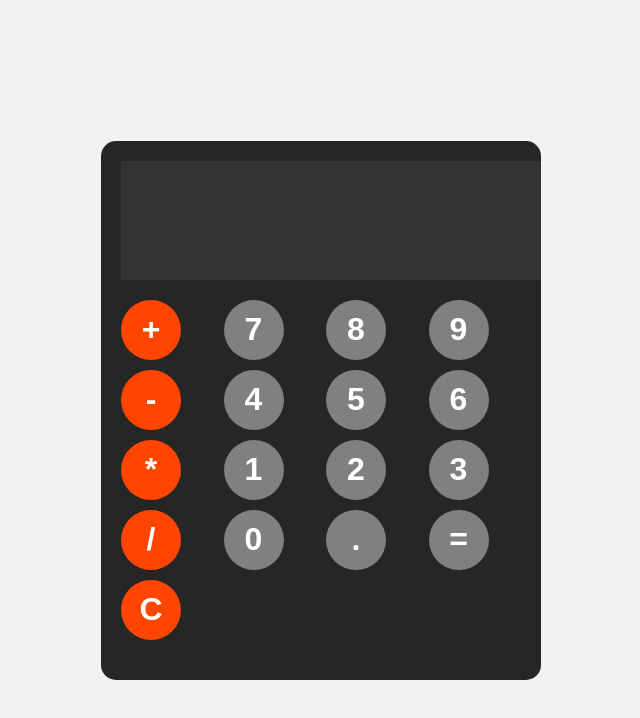
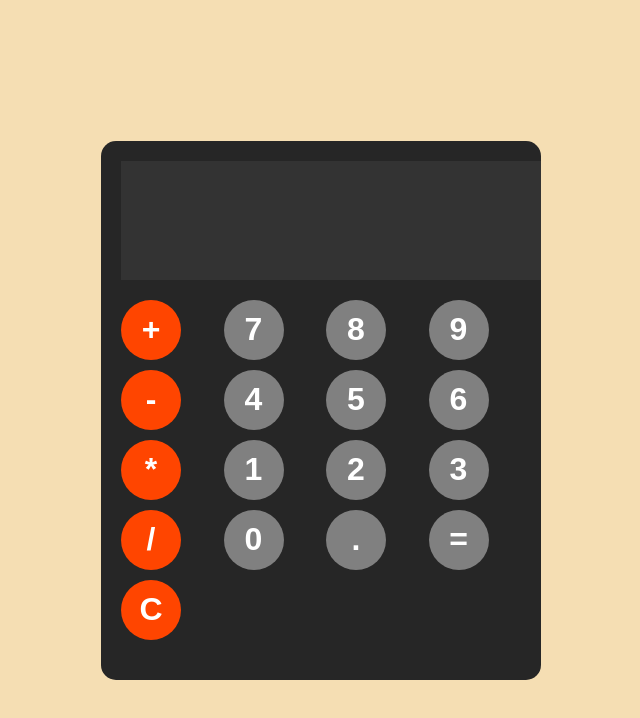
Before and after one commit to DON-499/Calculator-project, a plain HTML site: page index.html in a window 1280 px wide. Shown: the whole page, without its empty margins (319-959 px from the left). Drawn offline with Linux system fonts and the light colour scheme.

Commit message:
Add files via upload

```diff
--- a/index.css
+++ b/index.css
@@ -3,7 +3,7 @@ body {
   display: flex;
   justify-content: center;
   align-items: center;
-  background-color: hsl(0, 0%, 95%);
+  background-color: wheat;
   height: 100vh;
 }
 
```
